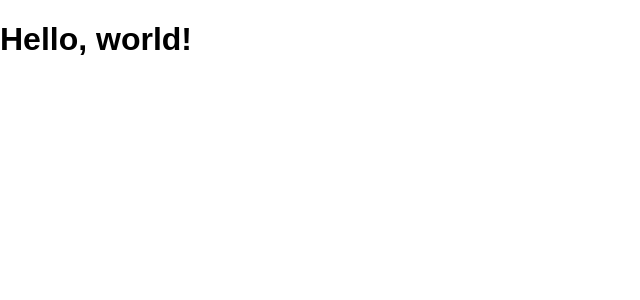
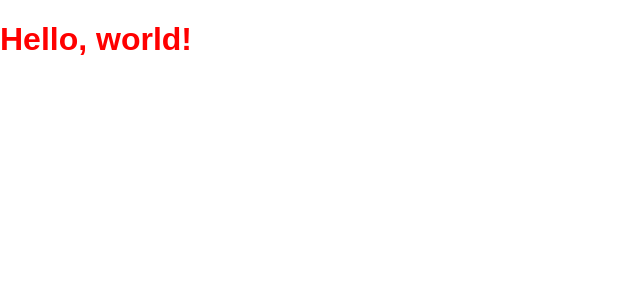
Before and after one commit to gcnishino/playground-gcnishino, a React (Create React App) app: page / in a window 1280 px wide. Shown: the top 300 px of the page, without its empty margins (0-640 px from the left). Built offline with nearby package versions, Linux system fonts and the light colour scheme.

Commit message:
build(src): render
JSXの基本 – React入門

```diff
--- a/src/index.js
+++ b/src/index.js
@@ -4,5 +4,14 @@ import './index.css'
 import App from './App'
 import registerServiceWorker from './registerServiceWorker'
 
-ReactDOM.render(<h1>Hello, world!</h1>, document.getElementById('root'))
+const props = {
+  id: 'bar',
+  className: 'foo',
+}
+ReactDOM.render(
+  <h1 style={{color: 'red'}} {...props}>
+    {/* comment */}Hello, world!
+  </h1>,
+  document.getElementById('root'),
+)
 registerServiceWorker()
```
Also changed, not shown: 1 other file (tests, documents, lock files or other folders).
